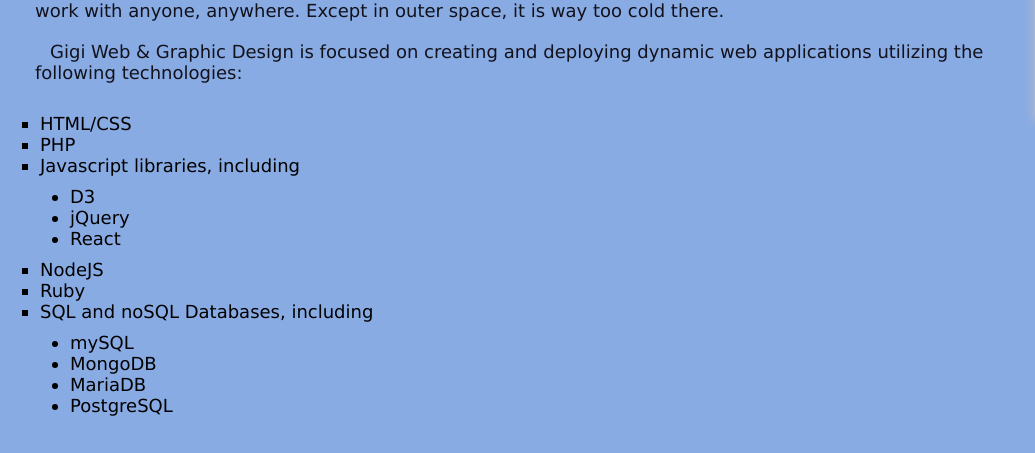
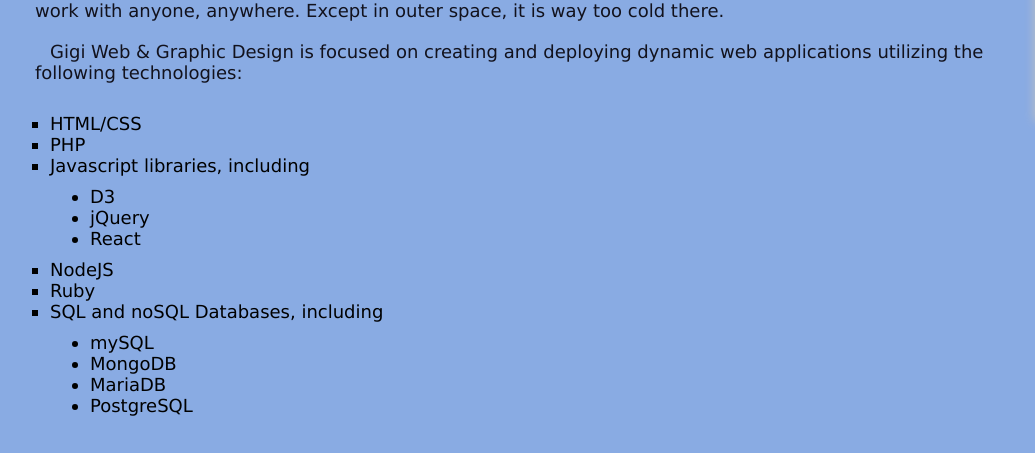
Before and after one commit to ecglover8/ecglover8.github.io, a plain HTML site: page index.html in a window 1280 px wide. Shown: the part 149-602 px from the top of the page, 0-1035 px from the left. Drawn offline with Linux system fonts and the light colour scheme.

Commit message:
Update index.html
major revision of home page

```diff
--- a/index.html
+++ b/index.html
@@ -17,7 +17,7 @@
 			/* defaults for certain elements */
 			li ul {
 				list-style-type: disc;
-				padding: 10px 30px;
+				padding: 10px 40px;
 			}
 			nav {
 				background-color: #C0C0C0;
@@ -49,7 +49,7 @@
 			}
 			ul {
 				list-style-type: square;
-				padding: 10px 15px;
+				padding: 10px 25px;
 			}
 			/* all elements by id, in alphabetical order */
 			#about {
```
